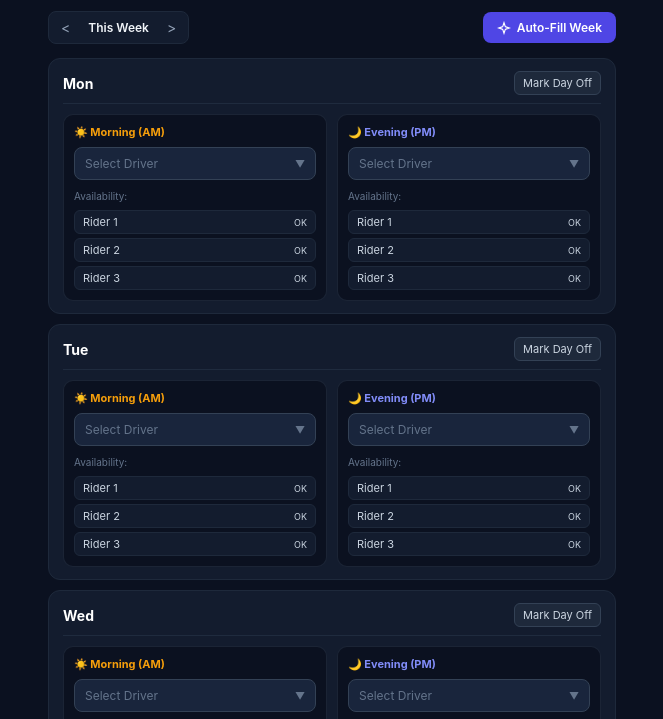
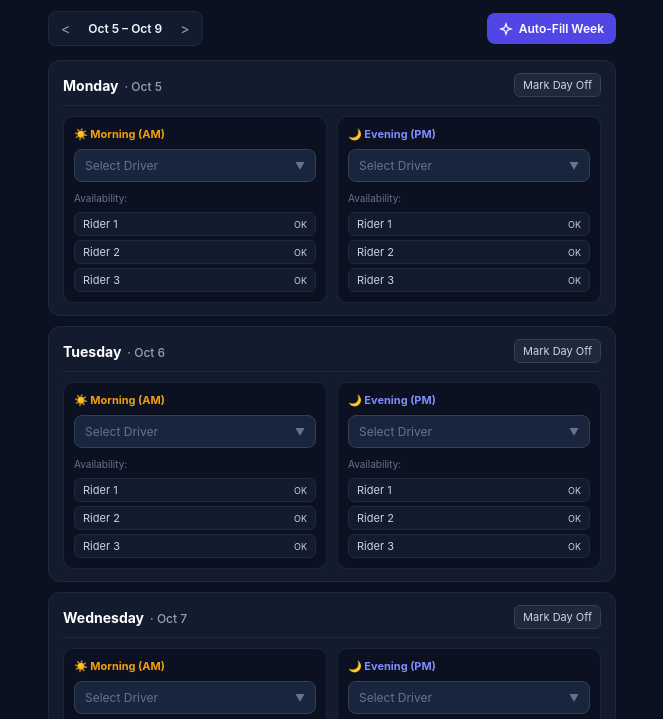
Before and after one commit to Shankar-Lakshminarayanan/TriPool, a plain HTML site: page index.html in a window 1280 px wide. Shown: the part 64-783 px from the top of the page, without its empty margins (308-971 px from the left). Drawn offline with Linux system fonts and the light colour scheme.

Commit message:
Refactor index.html for improved structure and styles
Refactor HTML structure and JavaScript for better readability and maintainability. Update styles and improve week navigation functionality.

```diff
--- a/index.html
+++ b/index.html
@@ -36,14 +36,14 @@
 
     .container { max-width: 600px; margin: 0 auto; padding: 14px 16px; display: flex; flex-direction: column; gap: 14px; }
 
-    .bar-controls { display: flex; justify-content: space-between; align-items: center; }
+    .bar-controls { display: flex; justify-content: space-between; align-items: center; gap: 8px; }
     .week-nav { display: flex; align-items: center; background: #131c2e; border: 1px solid #1e293b; border-radius: 8px; padding: 2px; }
-    .week-nav-btn { background: none; border: none; color: #94a3b8; padding: 5px 10px; cursor: pointer; font-size: 14px; }
-    .week-nav-label { font-size: 12px; font-weight: 600; padding: 0 8px; color: #f1f5f9; }
+    .week-nav-btn { background: none; border: none; color: #94a3b8; padding: 6px 10px; cursor: pointer; font-size: 14px; }
+    .week-nav-label { font-size: 12px; font-weight: 600; padding: 0 8px; color: #f1f5f9; white-space: nowrap; }
     .btn-auto {
-      background: #4f46e5; color: #ffffff; border: none; padding: 8px 14px;
+      background: #4f46e5; color: #ffffff; border: none; padding: 8px 12px;
       border-radius: 8px; font-size: 12px; font-weight: 600; cursor: pointer;
-      display: flex; align-items: center; gap: 6px;
+      display: flex; align-items: center; gap: 6px; white-space: nowrap;
     }
 
     .day-card {
@@ -55,7 +55,9 @@
       display: flex; justify-content: space-between; align-items: center;
       margin-bottom: 10px; padding-bottom: 8px; border-bottom: 1px solid rgba(51, 65, 85, 0.4);
     }
-    .day-title { font-size: 14px; font-weight: 700; color: #ffffff; display: flex; align-items: center; gap: 8px; }
+    .day-title-wrap { display: flex; align-items: baseline; gap: 6px; }
+    .day-name { font-size: 14px; font-weight: 700; color: #ffffff; }
+    .day-date { font-size: 12px; font-weight: 500; color: #94a3b8; }
     .day-off-tag { font-size: 10px; background: #334155; color: #cbd5e1; padding: 2px 6px; border-radius: 4px; }
     .btn-day-off {
       background: #1e293b; border: 1px solid #334155; color: #cbd5e1;
@@ -224,7 +226,7 @@
 
   <script>
     (function() {
-      const DAYS = ['Mon', 'Tue', 'Wed', 'Thu', 'Fri'];
+      const DAY_NAMES = ['Monday', 'Tuesday', 'Wednesday', 'Thursday', 'Friday'];
       let state = {
         members: [
           { id: 'm1', name: 'Rider 1' },
@@ -235,7 +237,7 @@
         schedules: {}
       };
 
-      let activePicker = null; // { key, slot }
+      let activePicker = null;
 
       function showToast(text) {
         const el = document.getElementById('toastMsg');
@@ -244,13 +246,42 @@
         setTimeout(() => el.classList.remove('show'), 2000);
       }
 
-      function getWeekKey(offset) {
-        const d = new Date();
-        d.setDate(d.getDate() + (offset * 7));
-        const year = d.getFullYear();
-        const firstJan = new Date(year, 0, 1);
-        const weekNum = Math.ceil((((d - firstJan) / 86400000) + firstJan.getDay() + 1) / 7);
-        return `${year}-W${weekNum}`;
+      // Compute the exact Monday date for the selected week offset
+      function getMondayOfWeek(offset) {
+        const now = new Date();
+        const day = now.getDay(); // 0 is Sunday, 6 is Saturday
+
+        // If it's Saturday (6) or Sunday (0), advance to upcoming Monday
+        let diffToMonday = 1 - day;
+        if (day === 0) diffToMonday = 1;      // Sunday -> next day
+        if (day === 6) diffToMonday = 2;      // Saturday -> 2 days ahead
+
+        const monday = new Date(now.getFullYear(), now.getMonth(), now.getDate() + diffToMonday + (offset * 7));
+        return monday;
+      }
+
+      function getWeekDaysData(offset) {
+        const monday = getMondayOfWeek(offset);
+        const days = [];
+        const monthNames = ['Jan', 'Feb', 'Mar', 'Apr', 'May', 'Jun', 'Jul', 'Aug', 'Sep', 'Oct', 'Nov', 'Dec'];
+
+        for (let i = 0; i < 5; i++) {
+          const d = new Date(monday.getFullYear(), monday.getMonth(), monday.getDate() + i);
+          const yyyy = d.getFullYear();
+          const mm = String(d.getMonth() + 1).padStart(2, '0');
+          const dd = String(d.getDate()).padStart(2, '0');
+          const isoDate = `${yyyy}-${mm}-${dd}`;
+          const formattedDate = `${monthNames[d.getMonth()]} ${d.getDate()}`;
+
+          days.push({
+            name: DAY_NAMES[i],
+            shortName: DAY_NAMES[i].slice(0, 3),
+            isoDate: isoDate,
+            formattedDate: formattedDate,
+            key: isoDate // Schedule storage key is the exact YYYY-MM-DD
+          });
+        }
+        return days;
       }
 
       function safeLoad() {
@@ -282,12 +313,20 @@
       }
 
       function render() {
-        const currentWeek = getWeekKey(state.weekOffset);
+        const weekDays = getWeekDaysData(state.weekOffset);
         const container = document.getElementById('daysContainer');
         container.innerHTML = '';
 
-        DAYS.forEach(day => {
-          const key = `${currentWeek}_${day}`;
+        // Update Week Navigation Label with real dates (e.g. "Oct 5 – Oct 9, 2026")
+        const startDay = weekDays[0];
+        const endDay = weekDays[4];
+        const yearStr = (startDay.formattedDate.split(' ')[0] === endDay.formattedDate.split(' ')[0])
+          ? `${startDay.formattedDate} – ${endDay.formattedDate}`
+          : `${startDay.formattedDate} – ${endDay.formattedDate}`;
+        document.getElementById('weekLabel').textContent = yearStr;
+
+        weekDays.forEach(dayObj => {
+          const key = dayObj.key;
           const s = state.schedules[key] || { skip: false, am: '', pm: '', unavail_am: [], unavail_pm: [] };
           const unavailAm = s.unavail_am || [];
           const unavailPm = s.unavail_pm || [];
@@ -300,8 +339,9 @@
 
           let html = `
             <div class="day-header">
-              <div class="day-title">
-                ${day}
+              <div class="day-title-wrap">
+                <span class="day-name">${dayObj.name}</span>
+                <span class="day-date">· ${dayObj.formattedDate}</span>
                 ${s.skip ? '<span class="day-off-tag">Day Off</span>' : ''}
               </div>
               <button class="btn-day-off ${s.skip ? 'active' : ''}" data-day="${key}">
@@ -318,7 +358,7 @@
                 <!-- AM Session -->
                 <div class="session-col">
                   <div class="session-title am">☀️ Morning (AM)</div>
-                  <button class="driver-btn ${!amMember ? 'driver-btn-unassigned' : ''}" data-day="${key}" data-slot="am">
+                  <button class="driver-btn ${!amMember ? 'driver-btn-unassigned' : ''}" data-day="${key}" data-slot="am" data-dayname="${dayObj.shortName}">
                     <span>${amMember ? amMember.name : 'Select Driver'}</span>
                     <span style="font-size: 10px;">▼</span>
                   </button>
@@ -339,7 +379,7 @@
                 <!-- PM Session -->
                 <div class="session-col">
                   <div class="session-title pm">🌙 Evening (PM)</div>
-                  <button class="driver-btn ${!pmMember ? 'driver-btn-unassigned' : ''}" data-day="${key}" data-slot="pm">
+                  <button class="driver-btn ${!pmMember ? 'driver-btn-unassigned' : ''}" data-day="${key}" data-slot="pm" data-dayname="${dayObj.shortName}">
                     <span>${pmMember ? pmMember.name : 'Select Driver'}</span>
                     <span style="font-size: 10px;">▼</span>
                   </button>
@@ -381,7 +421,8 @@
           btn.onclick = function() {
             const key = this.getAttribute('data-day');
             const slot = this.getAttribute('data-slot');
-            openDriverPicker(key, slot);
+            const dayname = this.getAttribute('data-dayname');
+            openDriverPicker(key, slot, dayname);
           };
         });
 
@@ -408,15 +449,14 @@
         });
       }
 
-      function openDriverPicker(key, slot) {
+      function openDriverPicker(key, slot, dayname) {
         activePicker = { key, slot };
         const s = state.schedules[key] || { skip: false, am: '', pm: '', unavail_am: [], unavail_pm: [] };
         const currentSelected = s[slot] || '';
         const unavailList = (slot === 'am' ? s.unavail_am : s.unavail_pm) || [];
 
         const titleEl = document.getElementById('pickerTitle');
-        const dayName = key.split('_')[1];
-        titleEl.textContent = `${dayName} - ${slot.toUpperCase()} Driver`;
+        titleEl.textContent = `${dayname || ''} · ${slot.toUpperCase()} Driver`;
 
         const container = document.getElementById('pickerOptionsContainer');
         container.innerHTML = '';
@@ -439,7 +479,7 @@
           container.appendChild(div);
         });
 
-        // Option to clear/unassign
+        // Clear option
         const clearDiv = document.createElement('div');
         clearDiv.className = 'picker-option unassign-option';
         clearDiv.innerHTML = `<span>Unassigned</span> ${!currentSelected ? '<span>✓</span>' : ''}`;
@@ -461,11 +501,11 @@
       }
 
       function autoFill() {
-        const currentWeek = getWeekKey(state.weekOffset);
+        const weekDays = getWeekDaysData(state.weekOffset);
         let turn = 0;
 
-        DAYS.forEach(day => {
-          const key = `${currentWeek}_${day}`;
+        weekDays.forEach(dayObj => {
+          const key = dayObj.key;
           if (!state.schedules[key]) state.schedules[key] = { skip: false, am: '', pm: '', unavail_am: [], unavail_pm: [] };
           const s = state.schedules[key];
           if (s.skip) return;
@@ -495,21 +535,23 @@
       }
 
       function shareWhatsApp() {
-        const currentWeek = getWeekKey(state.weekOffset);
+        const weekDays = getWeekDaysData(state.weekOffset);
         const link = getShareableUrl();
-        let msg = `🚗 *TriPool Carpool Schedule (${currentWeek})*\n\n`;
+        const startDay = weekDays[0];
+        const endDay = weekDays[4];
+        let msg = `🚗 *TriPool Carpool Schedule (${startDay.formattedDate} – ${endDay.formattedDate})*\n\n`;
 
-        DAYS.forEach(d => {
-          const k = `${currentWeek}_${d}`;
+        weekDays.forEach(dayObj => {
+          const k = dayObj.key;
           const s = state.schedules[k];
           if (s && s.skip) {
-            msg += `📅 *${d}*: Day Off\n`;
+            msg += `📅 *${dayObj.shortName}, ${dayObj.formattedDate}*: Day Off\n`;
           } else if (s) {
             const am = state.members.find(m => m.id === s.am)?.name || 'Needs Driver';
             const pm = state.members.find(m => m.id === s.pm)?.name || 'Needs Driver';
-            msg += `📅 *${d}*: AM: ${am} | PM: ${pm}\n`;
+            msg += `📅 *${dayObj.shortName}, ${dayObj.formattedDate}*: AM: ${am} | PM: ${pm}\n`;
           } else {
-            msg += `📅 *${d}*: Open\n`;
+            msg += `📅 *${dayObj.shortName}, ${dayObj.formattedDate}*: Open\n`;
           }
         });
 
@@ -532,13 +574,11 @@
 
         document.getElementById('btnPrevWeek').onclick = () => {
           state.weekOffset--;
-          document.getElementById('weekLabel').textContent = state.weekOffset === 0 ? 'This Week' : `Week ${state.weekOffset > 0 ? '+' : ''}${state.weekOffset}`;
           render();
         };
 
         document.getElementById('btnNextWeek').onclick = () => {
           state.weekOffset++;
-          document.getElementById('weekLabel').textContent = state.weekOffset === 0 ? 'This Week' : `Week ${state.weekOffset > 0 ? '+' : ''}${state.weekOffset}`;
           render();
         };
 
```
